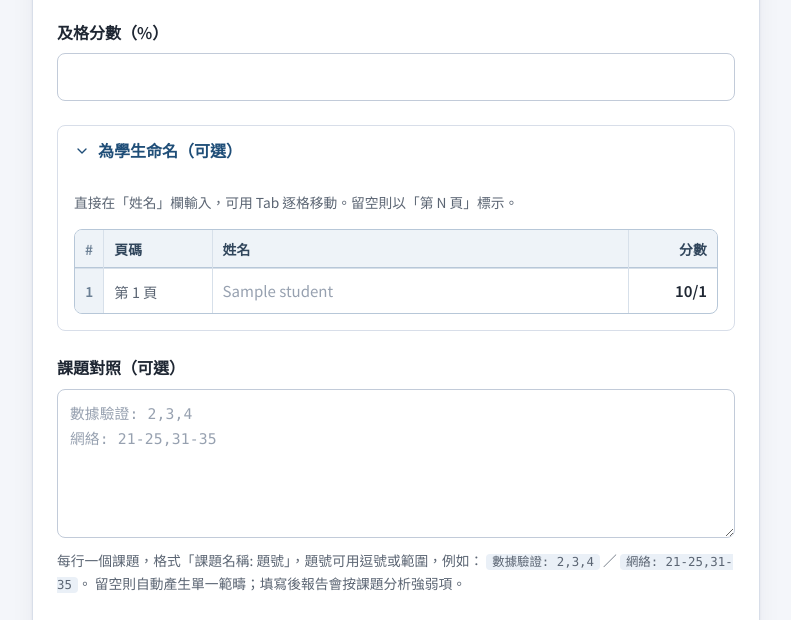
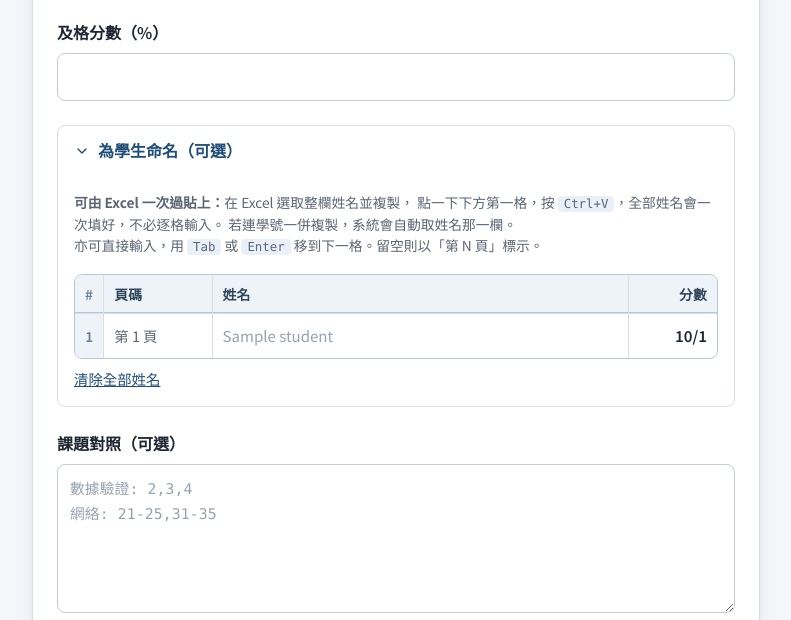
Before and after one commit to karas0014/mc-marker, a Flask app: template templates/analyze.html in a window 1280 px wide, after a click on "為學生命名（可選）". Shown: the part 548-1168 px from the top of the page, without its empty margins (244-1035 px from the left). Run offline with Flask 3, Linux system fonts and the light colour scheme; the template is opened without the code that fills it: most values are stand-ins (such as "Sample title", 1, 10 or a date in 2020).

Commit message:
Paste a whole column of names from Excel into the roster
The grid looked like a spreadsheet but still had to be filled one cell at
a time, which for a class of thirty is the most tedious thing this page
could ask for. Copy the names in Excel, click the first cell, Ctrl+V, and
the column fills.

Teachers often copy 學號 and 姓名 together, and taking column 1 would
quietly fill the roster with student numbers, so the pasted block is
scanned and the column that actually looks like names wins; the status
line says which column was used. Names beyond the end of the roster are
counted and reported rather than silently dropped, blank cells leave
their row alone, and a single copied value is left to the browser as an
ordinary one-cell paste.

Enter now moves down the column instead of submitting the form, and a
清除全部姓名 button undoes a mis-paste.

Verified in Chrome with real ClipboardEvent/DataTransfer: single column,
學號+姓名, 姓名+分數, mid-grid start, overflow, blank cells, single-value
passthrough, Enter on the last row, and that the pasted values serialise
into the right name_N form fields.

Co-Authored-By: Claude Opus 5 <noreply@anthropic.com>
Claude-Session: https://claude.ai/code/session_01B7X5upLM6o5ZUuboR1PY1E

```diff
--- a/templates/analyze.html
+++ b/templates/analyze.html
@@ -158,6 +158,13 @@
            font-variant-numeric:tabular-nums; font-size:.9rem;}
   table.xl .sc{white-space:nowrap; padding:0 10px; text-align:right;
            font-variant-numeric:tabular-nums; font-weight:600; color:var(--ink);}
+  .xlfoot{display:flex; gap:var(--s2); align-items:center; flex-wrap:wrap;
+          margin-top:var(--s1); min-height:22px;}
+  .linkbtn{background:none; border:0; padding:0; font:inherit; font-size:.9rem;
+          color:var(--primary); text-decoration:underline; cursor:pointer;}
+  .linkbtn:hover{color:var(--primary-strong);}
+  .xlmsg{font-size:.9rem; color:var(--success-ink); font-weight:600;}
+  .xlmsg.warn{color:var(--amber);}
   /* Borderless input filling its cell, so typing feels like editing a sheet. */
   table.xl td.nm{padding:0;}
   table.xl td.nm input{width:100%; border:0; background:transparent; padding:8px 10px;
@@ -311,7 +318,10 @@
           為學生命名（可選）
         </summary>
         <div class="hint" style="margin-top:var(--s2);">
-          直接在「姓名」欄輸入，可用 Tab 逐格移動。留空則以「第 N 頁」標示。
+          <b>可由 Excel 一次過貼上：</b>在 Excel 選取整欄姓名並複製，
+          點一下下方第一格，按 <code>Ctrl+V</code>，全部姓名會一次填好，不必逐格輸入。
+          若連學號一併複製，系統會自動取姓名那一欄。<br>
+          亦可直接輸入，用 <code>Tab</code> 或 <code>Enter</code> 移到下一格。留空則以「第 N 頁」標示。
         </div>
         <div class="xlwrap">
           <table class="xl">
@@ -337,6 +347,10 @@
               {% endfor %}
             </tbody>
           </table>
+        </div>
+        <div class="xlfoot">
+          <button type="button" class="linkbtn" onclick="clearNames()">清除全部姓名</button>
+          <span class="xlmsg" id="pasteMsg" role="status" aria-live="polite"></span>
         </div>
       </details>
 
@@ -449,6 +463,97 @@
   }
   ainotes();
 
+  // ---- the roster grid behaves like a spreadsheet -------------------------
+  // Teachers already have the names in Excel. Retyping a class of thirty is
+  // the single most tedious thing this page could ask for, so a copied column
+  // pastes straight in.
+  function nameInputs(){
+    return Array.prototype.slice.call(
+      document.querySelectorAll('table.xl td.nm input'));
+  }
+
+  function pasteMsg(text, warn){
+    var el = document.getElementById('pasteMsg');
+    el.textContent = text || '';
+    el.className = 'xlmsg' + (warn ? ' warn' : '');
+  }
+
+  function clearNames(){
+    nameInputs().forEach(function(i){ i.value = ''; });
+    pasteMsg('已清除全部姓名。');
+  }
+
+  // Excel separates rows with newlines and columns with tabs. Teachers often
+  // copy 學號+姓名 together, and silently taking column 1 would fill the sheet
+  // with student numbers -- so pick the column that actually looks like names.
+  function pickColumn(rows){
+    var width = 0;
+    rows.forEach(function(r){ width = Math.max(width, r.length); });
+    var best = 0, bestScore = -1;
+    for (var c = 0; c < width; c++){
+      var score = 0;
+      rows.forEach(function(r){
+        var v = (r[c] || '').trim();
+        // Anything purely numeric is a 學號 / 分數 / 頁碼, not a name.
+        if (v && !/^[0-9.,\/%＋+-]+$/.test(v)) score++;
+      });
+      if (score > bestScore){ bestScore = score; best = c; }
+    }
+    return {col: best,
+            values: rows.map(function(r){ return (r[best] || '').trim(); })};
+  }
+
+  function onGridPaste(e){
+    var target = e.target;
+    if (!target || !target.closest || !target.closest('table.xl td.nm')) return;
+    var cb = e.clipboardData || window.clipboardData;
+    var text = cb ? cb.getData('text') : '';
+    if (!text) return;
+
+    var lines = text.replace(/\r\n?/g, '\n').split('\n');
+    while (lines.length && !lines[lines.length - 1].trim()) lines.pop();
+    // A single plain value is an ordinary paste into one cell; leave it alone.
+    if (lines.length < 2 && lines[0].indexOf('\t') < 0) return;
+    e.preventDefault();
+
+    var rows = lines.map(function(l){ return l.split('\t'); });
+    var picked = pickColumn(rows);
+    var inputs = nameInputs();
+    var start = inputs.indexOf(target);
+    if (start < 0) start = 0;
+
+    var filled = 0, overflow = 0;
+    picked.values.forEach(function(v, i){
+      if (!v) return;                       // a blank cell leaves that row as-is
+      var idx = start + i;
+      if (idx >= inputs.length){ overflow++; return; }
+      inputs[idx].value = v;
+      filled++;
+    });
+
+    var msg = '已填入 ' + filled + ' 個姓名';
+    if (rows.length && rows[0].length > 1) msg += '（取第 ' + (picked.col + 1) + ' 欄）';
+    msg += '。';
+    if (overflow) msg += '另有 ' + overflow + ' 個超出名單（共 ' + inputs.length + ' 位）已略過。';
+    pasteMsg(msg, overflow > 0);
+  }
+
+  // Enter moves down the column, the way it does in a spreadsheet.
+  function onGridKey(e){
+    if (e.key !== 'Enter') return;
+    var target = e.target;
+    if (!target || !target.closest || !target.closest('table.xl td.nm')) return;
+    e.preventDefault();                     // never submit the form from a cell
+    var inputs = nameInputs();
+    var next = inputs[inputs.indexOf(target) + 1];
+    if (next){ next.focus(); next.select(); }
+  }
+
+  if (document.querySelector('table.xl')){
+    document.addEventListener('paste', onGridPaste);
+    document.addEventListener('keydown', onGridKey);
+  }
+
   document.getElementById('analyzeForm').addEventListener('submit', function(){
     var ov = document.getElementById('overlay');
     ov.classList.add('show');
```
